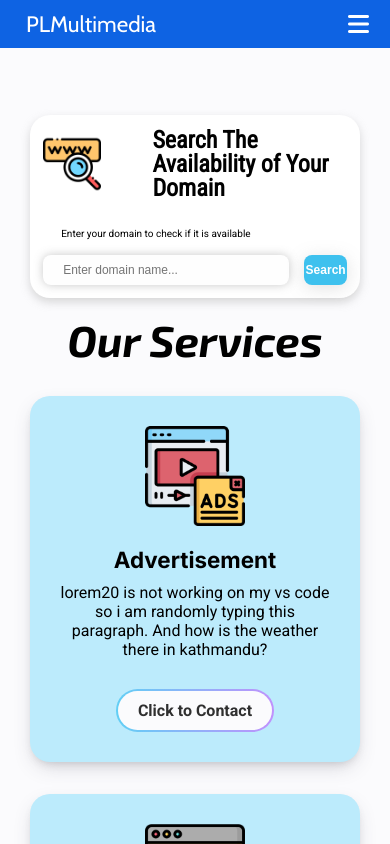
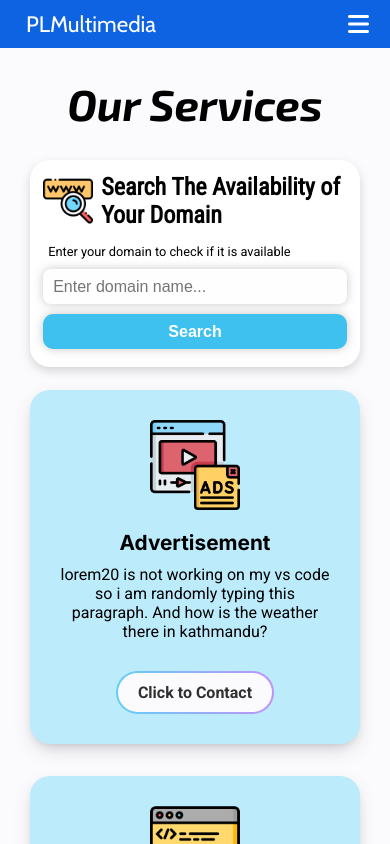
Before and after one commit to SDhakZ/PLMultimedia-Website, a React (Create React App) app: page /services in a window 390 px wide. Shown: the top 844 px of the page. Built offline with nearby package versions, Linux system fonts and the light colour scheme.

Commit message:
"Domain Search Responsiveness +contentmap"

```diff
--- a/src/components/CSSmodules/Services.module.css
+++ b/src/components/CSSmodules/Services.module.css
@@ -2,7 +2,7 @@
 @import url("https://fonts.googleapis.com/css2?family=Exo+2:ital,wght@1,400;1,500;1,700&display=swap");
 
 .ServicesPage {
-  padding: 60px 160px;
+  padding: 80px 160px;
 }
 
 /*Service Card section*/
@@ -18,7 +18,7 @@
   font-family: "Exo 2";
   font-weight: 600;
   font-size: 4rem;
-  margin-bottom: 64px;
+  margin-bottom: 60px;
 }
 
 .moreDetails {
@@ -56,6 +56,13 @@
 
 .logo {
   width: 140px;
+  transition: 0.5s ease-in;
+}
+
+.serviceCard:hover .logo,
+.serviceCard:hover .cardName,
+.serviceCard:hover .cardDescription {
+  transform: translateY(-5px);
 }
 
 .aboutLogo {
@@ -68,9 +75,10 @@
 
 .cardName {
   font-family: "Inter";
-  font-size: 1.8rem;
+  font-size: 1.6rem;
   font-weight: 700;
   margin-top: 10px;
+  transition: transform 0.5s ease-in;
 }
 
 .cardDescription {
@@ -79,6 +87,7 @@
   font-weight: 400;
   font-size: 1.1rem;
   margin-top: 5px;
+  transition: transform 0.5s ease-in;
 }
 
 .contactButton {
@@ -184,7 +193,7 @@
     margin-bottom: 40px;
   }
   .ServicesPage {
-    padding: 50px 30px;
+    padding: 50px 50px;
   }
   .serviceCard {
     padding: 30px 0px;
@@ -212,6 +221,9 @@
 }
 
 @media all and (max-width: 850px) {
+  .ServicesPage {
+    padding: 50px 30px;
+  }
   .services-heading {
     font-size: 2.7rem;
     margin-bottom: 30px;
@@ -251,7 +263,7 @@
 /*Mobile optimization*/
 @media all and (max-width: 450px) {
   .ServicesPage {
-    padding: 60px 30px;
+    padding: 30px 30px;
   }
   .services-heading {
     font-size: 2.7rem;
@@ -268,7 +280,7 @@
   }
   .cardName {
     font-family: "Inter";
-    font-size: 1.4rem;
+    font-size: 1.3rem;
     margin-top: 0px;
   }
 
@@ -281,7 +293,7 @@
   }
 
   .logo {
-    width: 100px;
+    width: 90px;
     margin-bottom: 0;
   }
 
@@ -294,7 +306,7 @@
 
 @media all and (max-width: 350px) {
   .ServicesPage {
-    padding: 60px 20px;
+    padding: 40px 20px;
   }
   .services-heading {
     font-size: 2.2rem;
--- a/src/components/CSSmodules/domainSearch.module.css
+++ b/src/components/CSSmodules/domainSearch.module.css
@@ -2,7 +2,7 @@
 
 .domainSearchSection {
   margin-top: 2%;
-  margin-bottom: 5%;
+  margin-bottom: 7%;
   display: flex;
   flex-direction: column;
   padding: 4%;
@@ -31,7 +31,7 @@
 .informUser {
   font-family: "Roboto", sans-serif;
   margin: 20px 0 0 10px;
-  font-size: 16px;
+  font-size: 1.375rem;
 }
 
 .domFooter {
@@ -61,13 +61,14 @@
 
 .searchButton {
   width: 15%;
-  height: 60px;
+  min-width: 10%;
+  height: 55px;
   border-radius: 10px;
   border-width: 0;
-  font-size: 30px;
+  font-size: 1.45rem;
   font-weight: 600;
   background: #3ec1ee;
-  box-shadow: 0px 3px 17px rgba(140, 140, 140, 0.25);
+  box-shadow: 0px 0px 10px rgba(192, 192, 192, 0.85);
   color: #ffffff;
   transition: all 0.3s;
   cursor: pointer;
@@ -84,67 +85,119 @@
 }
 
 /*tablet optimization*/
-@media all and (max-width: 950px) {
+@media all and (max-width: 1070px) {
   .domHeadImg {
-    max-width: 58px;
-    max-height: 60px;
-    padding-right: 1em;
+    max-width: 70px;
+    margin-right: 2rem;
   }
 
   .domHeadTitle {
-    font-family: "Roboto Condensed", sans-serif;
-    font-style: normal;
-    font-weight: 700;
-    font-size: 28px;
-    line-height: 28px;
+    font-size: 2.5rem;
   }
 
   .informUser {
-    padding: 10px;
-    font-size: 12px;
+    font-size: 1.2rem;
+  }
+
+  .textField {
+    font-size: 1.3rem;
+    height: 50px;
   }
 
   .searchButton {
-    border-radius: 8px;
-    font-size: 14px;
+    height: 50px;
+    font-size: 1.3rem;
+  }
+}
+
+@media all and (max-width: 850px) {
+  .domHeadImg {
+    max-width: 70px;
+    margin-right: 2rem;
+  }
+
+  .domHeadTitle {
+    font-size: 2.3rem;
+  }
+
+  .informUser {
+    font-size: 1.15rem;
+  }
+
+  .textField {
+    font-size: 1.2rem;
+    height: 45px;
+  }
+
+  .searchButton {
+    height: 45px;
+    font-size: 1.2rem;
+    width: 25%;
+    min-width: 20%;
+  }
+}
+@media all and (max-width: 600px) {
+  .domHeadImg {
+    max-width: 60px;
+    margin-right: 2rem;
+  }
+
+  .domHeadTitle {
+    font-size: 1.8rem;
+  }
+
+  .informUser {
+    font-size: 1rem;
+  }
+
+  .textField {
+    font-size: 1rem;
     height: 40px;
   }
 
-  .textField {
-    font-size: 14px;
-    border-radius: 8px;
+  .searchButton {
     height: 40px;
-  }
-
-  .domFooter {
-    margin-top: 0.5em;
+    font-size: 1rem;
+    width: 30%;
+    min-width: 25%;
   }
 }
 
 /*mobile optimization*/
 @media all and (max-width: 460px) {
+  .domHeadImg {
+    max-width: 50px;
+    margin-right: 0.5rem;
+  }
   .domHeadTitle {
-    font-family: "Roboto Condensed", sans-serif;
-    font-style: normal;
-    font-weight: 700;
-    font-size: 24px;
-    line-height: 24px;
+    font-size: 1.5rem;
   }
 
   .informUser {
-    padding: 8px;
-    font-size: 10px;
+    font-size: 0.8rem;
+    margin: 15px 0 0 5px;
   }
 
   .searchButton {
-    border-radius: 8px;
-    font-size: 12px;
-    height: 30px;
+    font-size: 1rem;
+    height: 35px;
+    margin-top: 10px;
+    width: 100%;
   }
 
   .textField {
-    font-size: 12px;
+    font-size: 1rem;
     border-radius: 8px;
-    height: 30px;
+    height: 35px;
+    margin-right: 0;
+    width: 100%;
+    box-sizing: border-box;
+    padding-left: 10px;
+  }
+  .domFooter {
+    justify-content: center;
+    flex-direction: column;
+    margin-top: 10px;
+    margin-bottom: 5px;
   }
 }
--- a/src/components/Pages/Services.jsx
+++ b/src/components/Pages/Services.jsx
@@ -5,16 +5,26 @@ import React from "react";
 import { ServiceCard, MoreCard } from "../ServiceCard.jsx";
 import ServicesCSS from "../CSSmodules/Services.module.css";
 import DomainSearch from "../DomainSearch.jsx";
-
+import serviceData from "../../serviceData";
 function Services() {
   return (
     <div className={ServicesCSS["ServicesPage"]}>
+      <h1 className={ServicesCSS["services-heading"]}>Our Services</h1>
       <DomainSearch />
 
       <div className={ServicesCSS["services-container"]}>
-        <h1 className={ServicesCSS["services-heading"]}>Our Services</h1>
         <div className={ServicesCSS.serviceCardSection}>
-          <ServiceCard
+          {serviceData.map((service) => {
+            return (
+              <ServiceCard
+                key={service.id}
+                logo={service.logo}
+                title={service.title}
+                description={service.description}
+              />
+            );
+          })}
+          {/* <ServiceCard
             logo={require("../../logo/advertisement.png").default}
             title="Advertisement"
             description="lorem20 is not working on my vs code so i am randomly typing this paragraph. And how is the weather there in kathmandu?"
@@ -48,7 +58,7 @@ function Services() {
             logo={require("../../logo/mediaProduction.png").default}
             title="Media Production"
             description="lorem20 is not working on my vs code so i am randomly typing this paragraph. And how is the weather there in kathmandu?"
-          />
+          /> */}
 
           <MoreCard moreDetails="AND MANY MORE ..." />
         </div>
--- /dev/null
+++ b/src/serviceData.js
@@ -0,0 +1,52 @@
+const serviceData = [
+  {
+    id: 1,
+    logo: require("./logo/advertisement.png").default,
+    title: "Advertisement",
+    description:
+      "lorem20 is not working on my vs code so i am randomly typing this paragraph. And how is the weather there in kathmandu?",
+  },
+  {
+    id: 2,
+    logo: require("./logo/webDevelopment.png").default,
+    title: "Web Development",
+    description:
+      "lorem20 is not working on my vs code so i am randomly typing this paragraph. And how is the weather there in kathmandu?",
+  },
+  {
+    id: 3,
+    logo: require("./logo/webHosting.png").default,
+    title: "Web Hosting",
+    description:
+      "lorem20 is not working on my vs code so i am randomly typing this paragraph. And how is the weather there in kathmandu?",
+  },
+  {
+    id: 4,
+    logo: require("./logo/mobileAppDevelopment.png").default,
+    title: "Mobile App Development",
+    description:
+      "lorem20 is not working on my vs code so i am randomly typing this paragraph. And how is the weather there in kathmandu?",
+  },
+  {
+    id: 5,
+    logo: require("./logo/seo.png").default,
+    title: "SEO Optimization",
+    description:
+      "lorem20 is not working on my vs code so i am randomly typing this paragraph. And how is the weather there in kathmandu?",
+  },
+  {
+    id: 6,
+    logo: require("./logo/digitalMarketing.png").default,
+    title: "Digital Marketing",
+    description:
+      "lorem20 is not working on my vs code so i am randomly typing this paragraph. And how is the weather there in kathmandu?",
+  },
+  {
+    id: 7,
+    logo: require("./logo/mediaProduction.png").default,
+    title: "Media Production",
+    description:
+      "lorem20 is not working on my vs code so i am randomly typing this paragraph. And how is the weather there in kathmandu?",
+  },
+];
+export default serviceData;
```
Also changed, not shown: 1 other file (tests, documents, lock files or other folders).
